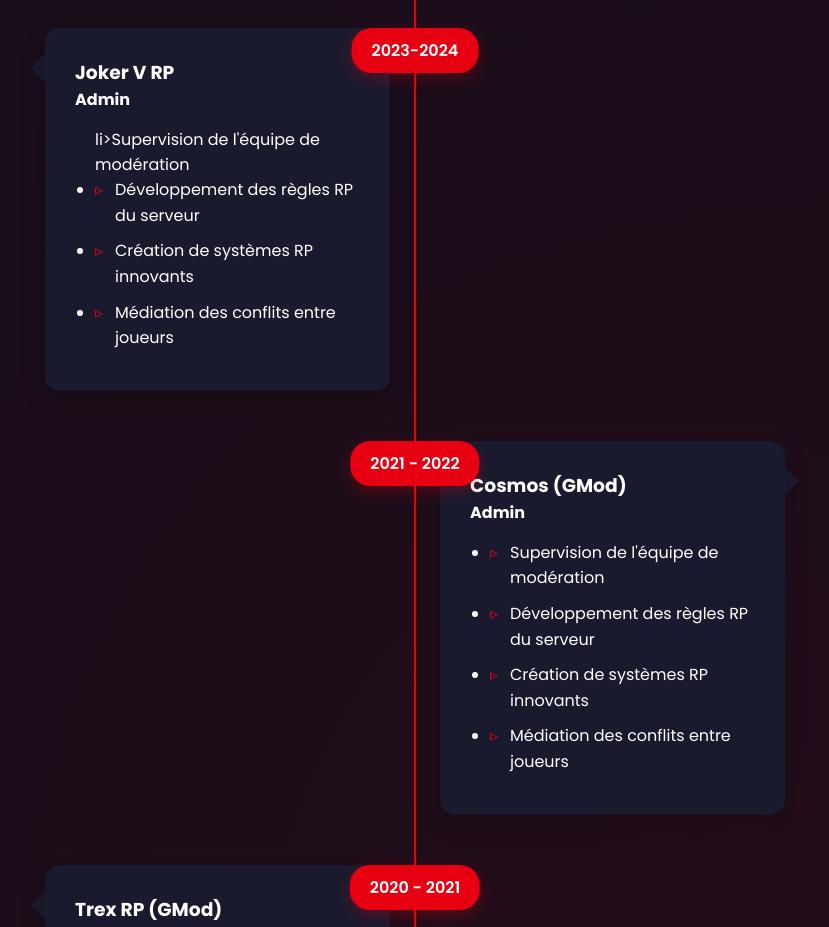
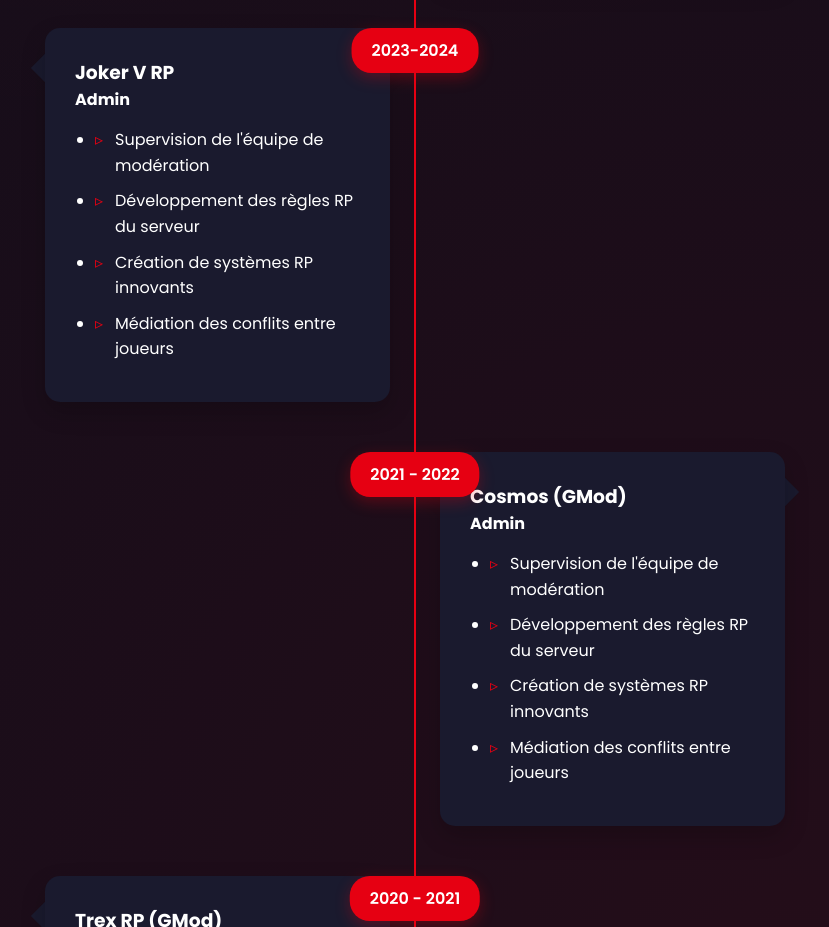
Before and after one commit to Mhdmohaa/Candidature-Staff-Mohaa, a plain HTML site: page index.html in a window 1280 px wide. Shown: the part 4200-5127 px from the top of the page, without its empty margins (225-1054 px from the left). Drawn offline with nearby package versions, Linux system fonts and the light colour scheme; animation ran at ten frames a second.

Commit message:
Add files via upload
d'autre modif

```diff
--- a/index.html
+++ b/index.html
@@ -205,7 +205,7 @@
           <h3>Joker V RP</h3>
           <h4>Admin</h4>
           <ul>
-            li>Supervision de l'équipe de modération</li>
+            <li>Supervision de l'équipe de modération</li>
             <li>Développement des règles RP du serveur</li>
             <li>Création de systèmes RP innovants</li>
             <li>Médiation des conflits entre joueurs</li>
```
